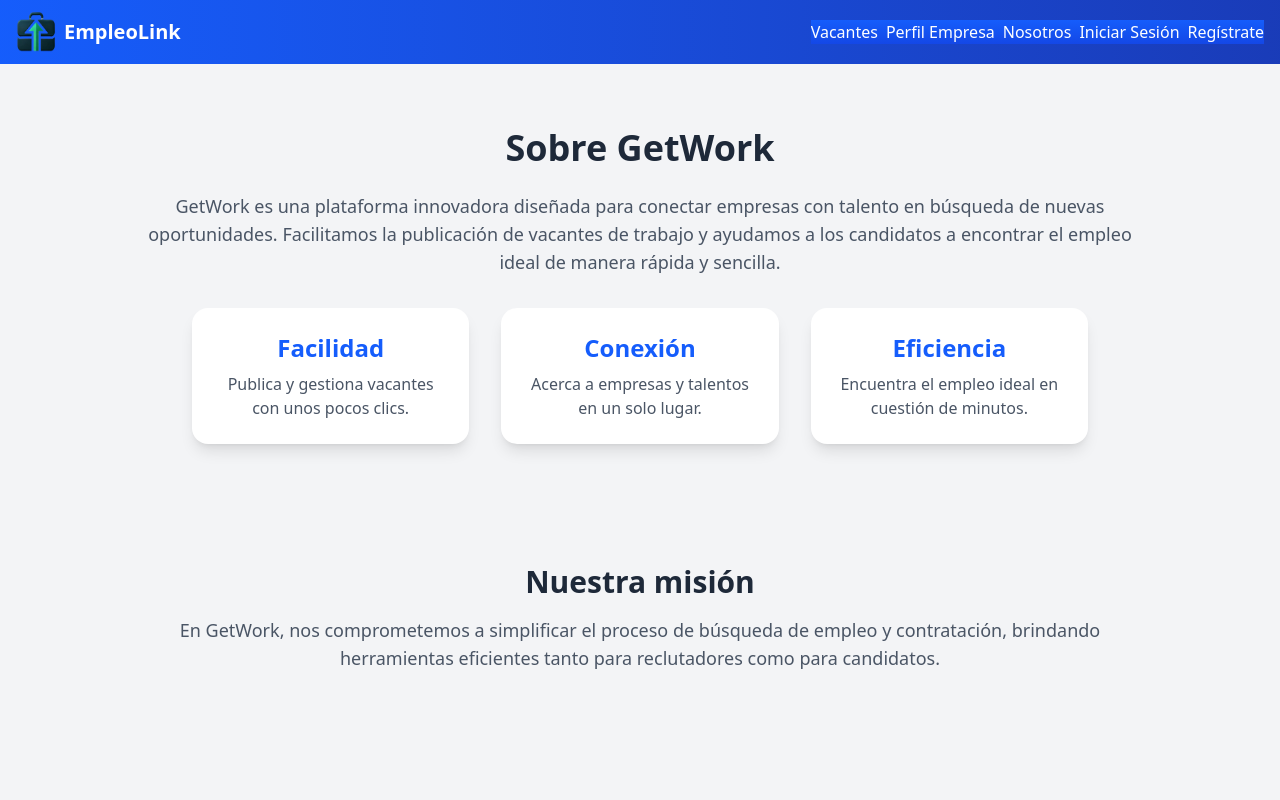
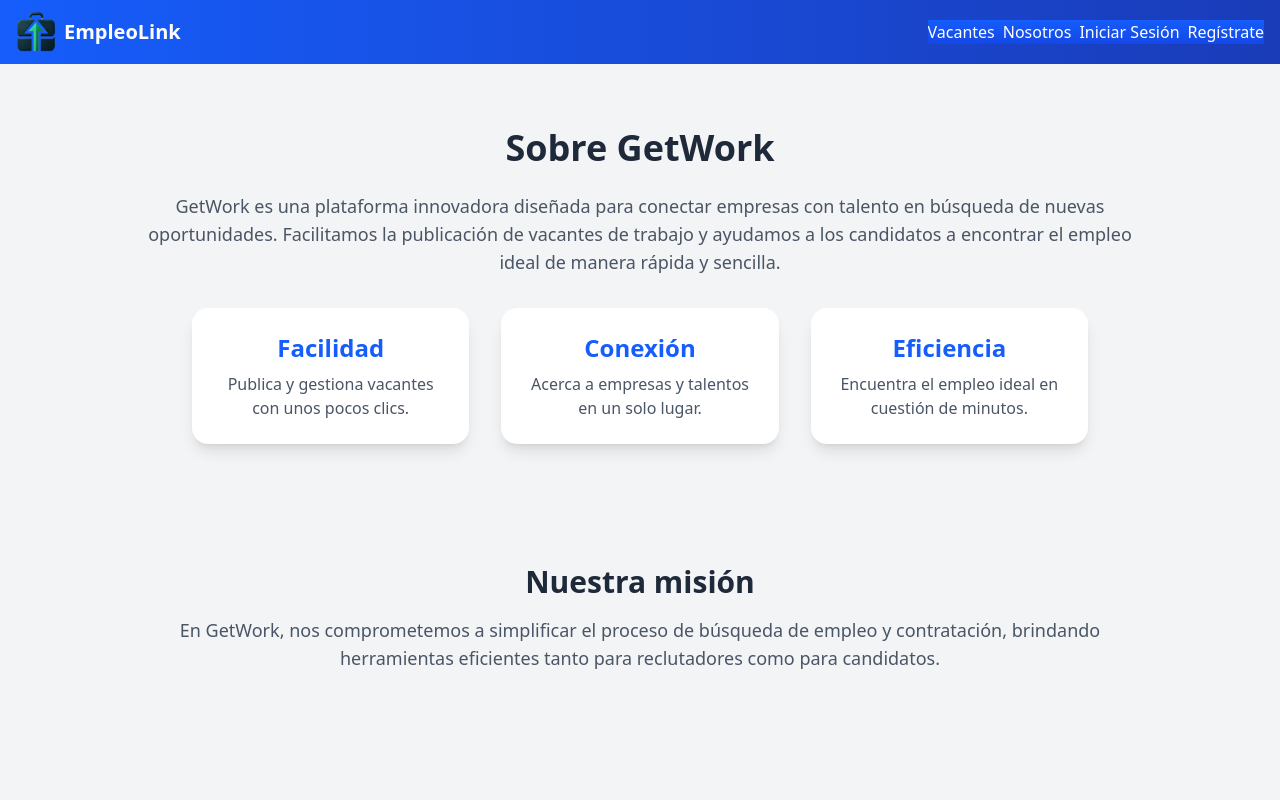
Before and after one commit to GerardoDiaz891/job-platform-frontend, a Vue app in the folder project-frontend/: page /Nosotros in a window 1280 px wide. Shown: the top 800 px of the page. Built offline with nearby package versions, Linux system fonts and the light colour scheme.

Commit message:
Correción Header

```diff
--- a/project-frontend/src/components/HeaderComponent.vue
+++ b/project-frontend/src/components/HeaderComponent.vue
@@ -63,7 +63,9 @@
           Admin Panel
         </router-link>
 
-        <router-link to="/PerfilEmpresa" class="nav-link"> Perfil Empresa </router-link>
+        <router-link v-if="userRole === 'Empresarial'" to="/PerfilEmpresa" class="nav-link">
+           Perfil Empresa
+           </router-link>
 
         <router-link to="/Nosotros" class="nav-link"> Nosotros</router-link>
 
@@ -75,7 +77,9 @@
         </template>
 
         <template v-else>
-          <router-link to="/perfil-usuario" class="nav-link"> Mi Perfil </router-link>
+<router-link v-if="userRole === 'Postulante'" to="/perfil-usuario" class="nav-link">
+   Mi Perfil
+  </router-link>
 
           <button @click="logout" class="btn-danger">Cerrar Sesión</button>
         </template>
--- a/project-frontend/src/views/admin/UsuariosView.vue
+++ b/project-frontend/src/views/admin/UsuariosView.vue
@@ -189,8 +189,6 @@ import { getUsuarios, createUsuario, updateUsuario, deleteUsuario } from '@/serv
 import { getRoles } from '@/services/api';
 import ConfirmationModal from '@/components/ConfirmationModal.vue';
 import UserModal from '@/components/admin/UserModal.vue';
-
-
 
 // Estado
 const usuarios = ref([]);
```
